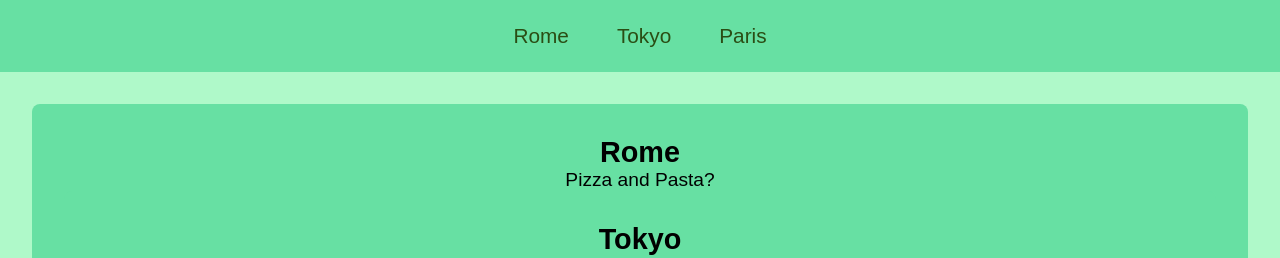
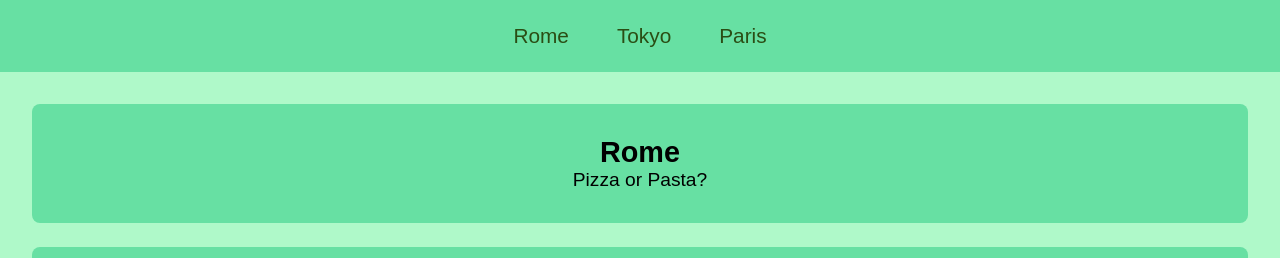
Before and after one commit to iitroublesii/W4-D5-Framework-Project, a plain HTML site: page index.html in a window 1280 px wide. Shown: the top 258 px of the page. Drawn offline with Linux system fonts and the light colour scheme.

Commit message:
forgot closing tags and fixed spelling

```diff
--- a/index.html
+++ b/index.html
@@ -22,15 +22,18 @@
 
         <div class="box">
             <h2>Rome</h2>
-            <p>Pizza and Pasta?</p>
+            <p>Pizza or Pasta?</p>
+        </div>
 
         <div class="box">
             <h2>Tokyo</h2>
             <p>Sushi or Ramen?</p>
+        </div>
 
         <div class="box">
             <h2>Paris</h2>
             <p>Macarons or Crepes?</p>
+        </div>
     </section>
 
 
```
